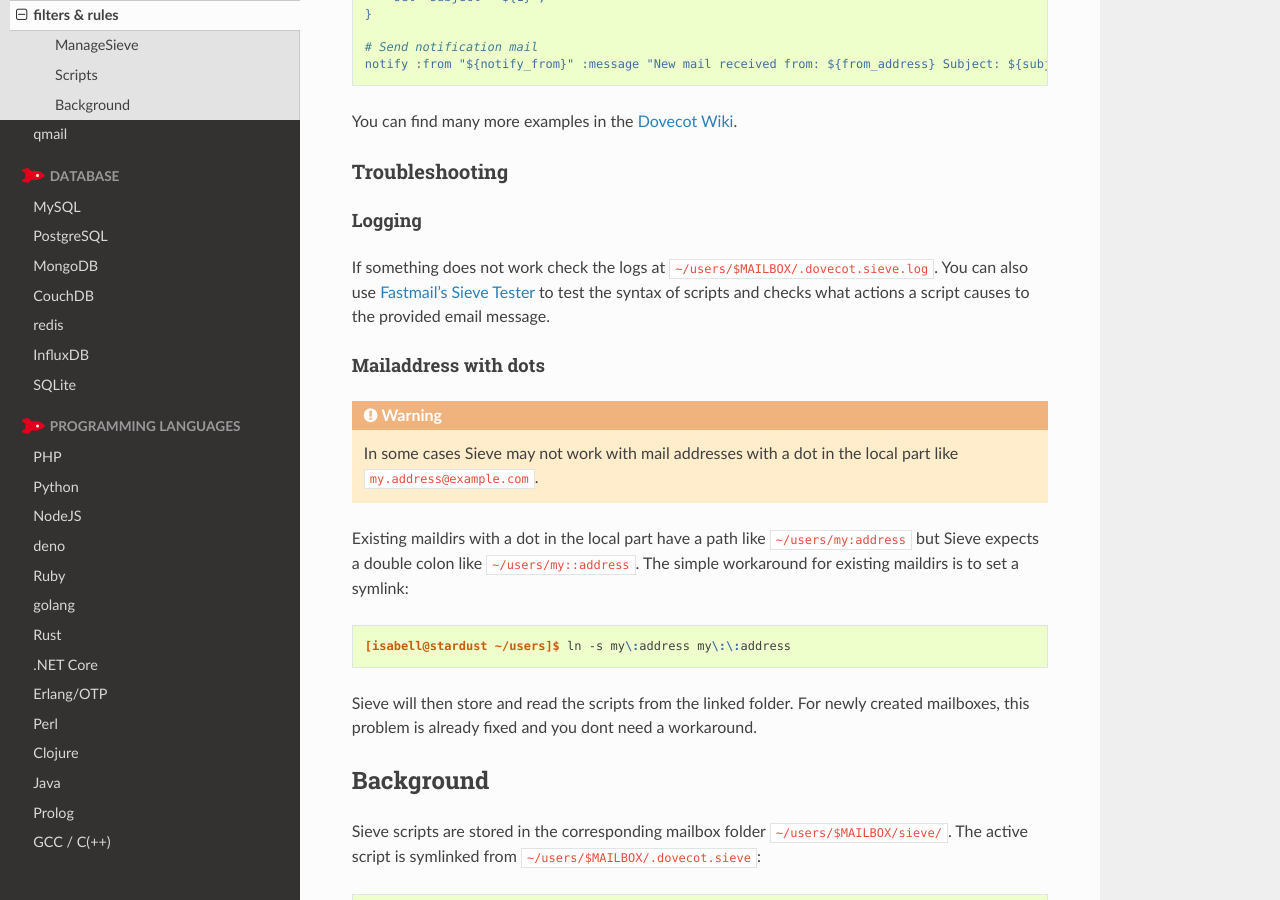
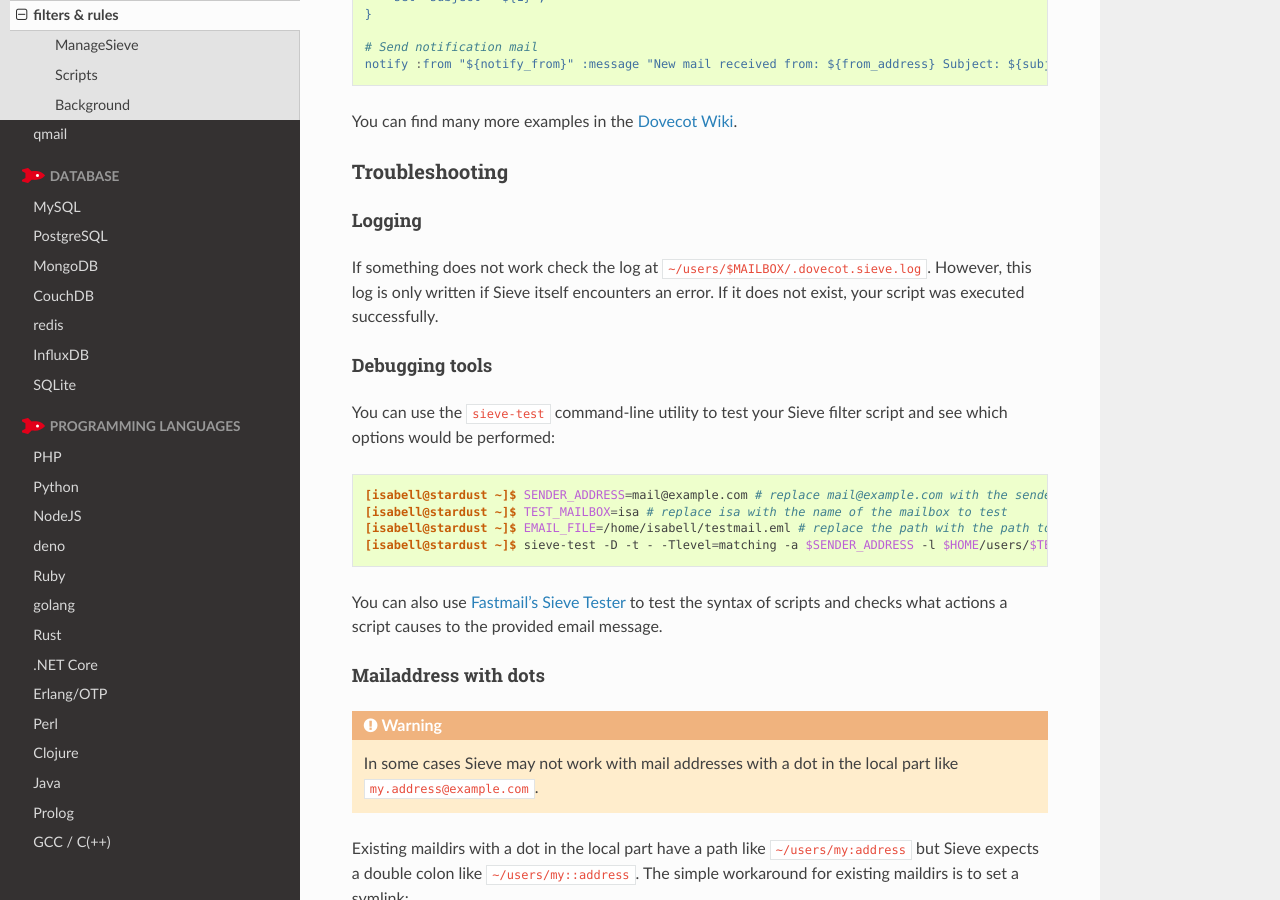
Before and after one commit to Uberspace/manual, a Sphinx documentation site: the page built from source/mail-filters.rst, in a window 1280 px wide and 900 px high, scrolled down 2575 px. Built offline with Sphinx 7.4.7 and the Read the Docs theme 3.1.0, drawn with Linux system fonts in a browser that asks for light colours; pages that are not in the unit, such as notebooks, are missing from menus.

Commit message:
make it clear that sieve logs are only written on error; add sieve-test example (#576)

```diff
--- a/source/mail-filters.rst
+++ b/source/mail-filters.rst
@@ -134,7 +134,21 @@ Troubleshooting
 Logging
 -------
 
-If something does not work check the logs at ``~/users/$MAILBOX/.dovecot.sieve.log``. You can also use `Fastmail's Sieve Tester <https://app.fastmail.com/sievetester>`_ to test the syntax of scripts and checks what actions a script causes to the provided email message.
+If something does not work check the log at ``~/users/$MAILBOX/.dovecot.sieve.log``. However, this log is only written if Sieve itself encounters an error. If it does not exist, your script was executed successfully.
+
+Debugging tools
+---------------
+
+You can use the ``sieve-test`` command-line utility to test your Sieve filter script and see which options would be performed:
+
+.. code-block:: console
+
+  [isabell@stardust ~]$ SENDER_ADDRESS=mail@example.com # replace mail@example.com with the sender address to test
+  [isabell@stardust ~]$ TEST_MAILBOX=isa # replace isa with the name of the mailbox to test
+  [isabell@stardust ~]$ EMAIL_FILE=/home/isabell/testmail.eml # replace the path with the path to the mail file you want to test
+  [isabell@stardust ~]$ sieve-test -D -t - -Tlevel=matching -a $SENDER_ADDRESS -l $HOME/users/$TEST_MAILBOX $HOME/users/$TEST_MAILBOX/.dovecot.sieve $EMAIL_FILE
+
+You can also use `Fastmail's Sieve Tester <https://app.fastmail.com/sievetester>`_ to test the syntax of scripts and checks what actions a script causes to the provided email message.
 
 Mailaddress with dots
 ---------------------
```
